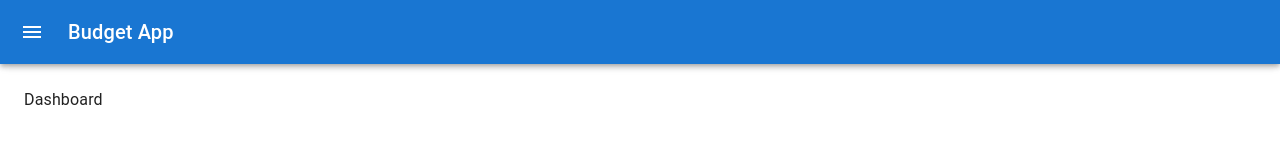
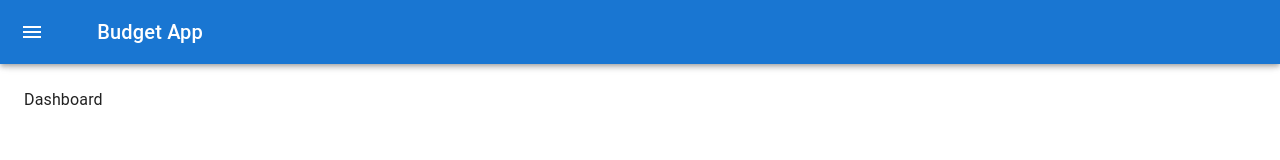
Before and after one commit to Dmartins2695/mern-budget-app, a React (Vite) app in the folder frontend/: page / in a window 1280 px wide. Shown: the top 160 px of the page. Built offline with nearby package versions, Linux system fonts and the light colour scheme; what keycloak-js would draw is missing.

Commit message:
feat: appBar grids placement

```diff
--- a/frontend/src/components/layout.jsx
+++ b/frontend/src/components/layout.jsx
@@ -1,7 +1,10 @@
+import AccountBalanceIcon from '@mui/icons-material/AccountBalance'
+import AccountBalanceWalletIcon from '@mui/icons-material/AccountBalanceWallet'
 import ChevronLeftIcon from '@mui/icons-material/ChevronLeft'
 import ChevronRightIcon from '@mui/icons-material/ChevronRight'
+import DashboardIcon from '@mui/icons-material/Dashboard'
 import MenuIcon from '@mui/icons-material/Menu'
-import { styled, useTheme } from '@mui/material'
+import { Grid, styled, useTheme } from '@mui/material'
 import MuiAppBar from '@mui/material/AppBar'
 import Box from '@mui/material/Box'
 import Divider from '@mui/material/Divider'
@@ -15,9 +18,6 @@ import ListItemText from '@mui/material/ListItemText'
 import Toolbar from '@mui/material/Toolbar'
 import Typography from '@mui/material/Typography'
 import * as React from 'react'
-import DashboardIcon from '@mui/icons-material/Dashboard'
-import AccountBalanceWalletIcon from '@mui/icons-material/AccountBalanceWallet'
-import AccountBalanceIcon from '@mui/icons-material/AccountBalance'
 
 import { useState } from 'react'
 import { Outlet, useNavigate } from 'react-router-dom'
@@ -112,6 +112,8 @@ const Layout = (props) => {
 		<Box sx={{ display: 'flex' }}>
 			<AppBar position='fixed' open={open}>
 				<Toolbar>
+					<Grid container justifyContent={'space-between'} alignItems={'center'}>
+						<Grid item>
 							<IconButton
 								color='inherit'
 								aria-label='open drawer'
@@ -120,9 +122,14 @@ const Layout = (props) => {
 								sx={{ mr: 2, ...(open && { display: 'none' }) }}>
 								<MenuIcon />
 							</IconButton>
+						</Grid>
+						<Grid item xs={11}>
 							<Typography variant='h6' noWrap component='div'>
 								{labelIn('header_title')}
 							</Typography>
+						</Grid>
+						<Grid item>{/* login button, notifications*/}</Grid>
+					</Grid>
 				</Toolbar>
 			</AppBar>
 			<Drawer
```
Lines whose indentation alone changed are shown as unchanged.
